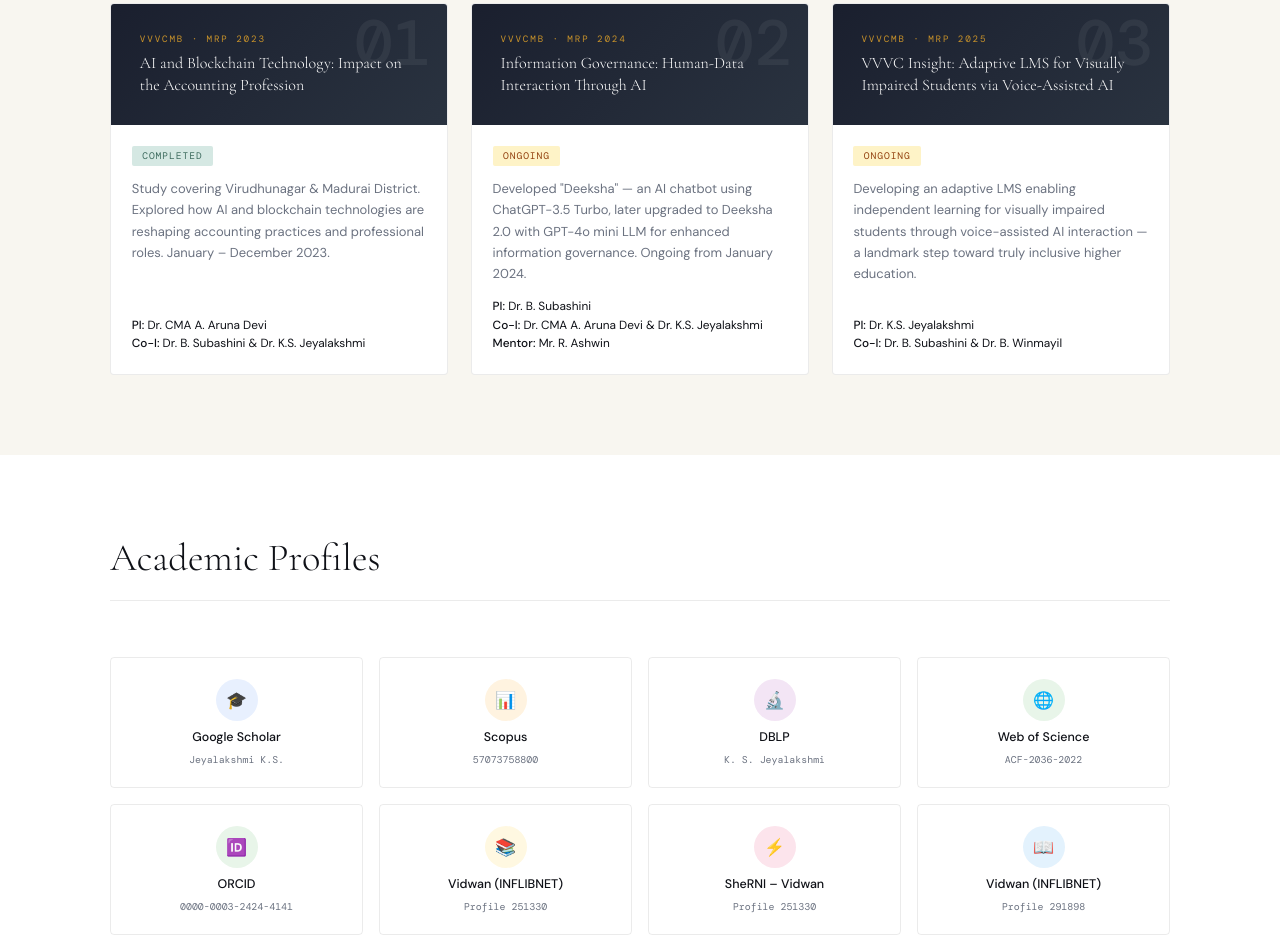
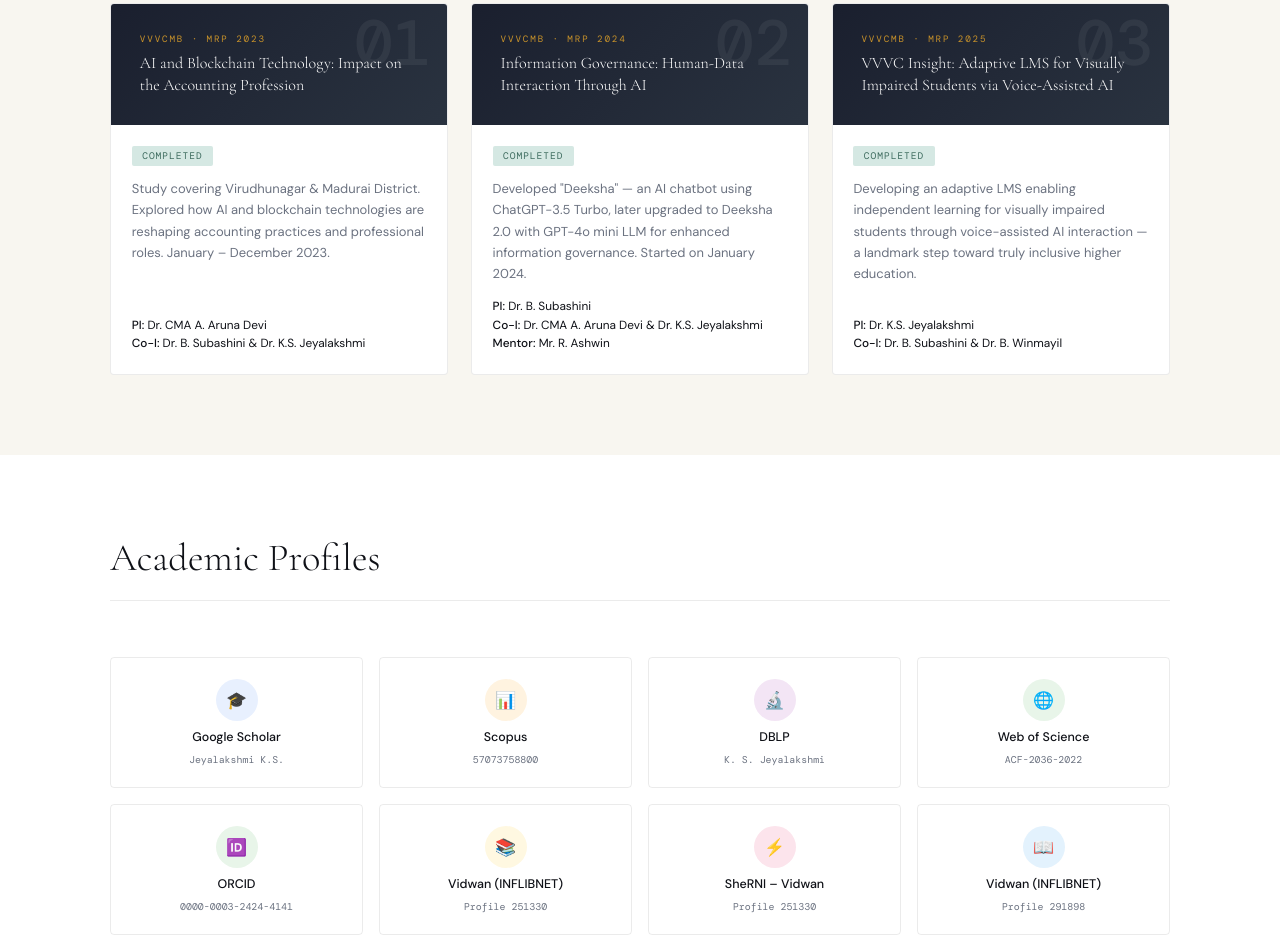
Before and after one commit to jeyal2007/jeyalakshmi, a plain HTML site: page index.html in a window 1280 px wide. Shown: the part 4741-5684 px from the top of the page. Drawn offline with nearby package versions, Linux system fonts and the light colour scheme.

Commit message:
Update index.html

```diff
--- a/index.html
+++ b/index.html
@@ -794,8 +794,8 @@ footer p { font-size: 0.72rem; color: rgba(255,255,255,0.32); }
           <div class="proj-title-mini">Information Governance: Human-Data Interaction Through AI</div>
         </div>
         <div class="proj-body">
-          <span class="proj-status ongoing">Ongoing</span>
-          <p class="proj-desc">Developed "Deeksha" — an AI chatbot using ChatGPT-3.5 Turbo, later upgraded to Deeksha 2.0 with GPT-4o mini LLM for enhanced information governance. Ongoing from January 2024.</p>
+          <span class="proj-status completed">Completed</span>
+          <p class="proj-desc">Developed "Deeksha" — an AI chatbot using ChatGPT-3.5 Turbo, later upgraded to Deeksha 2.0 with GPT-4o mini LLM for enhanced information governance. Started on January 2024.</p>
           <div class="proj-team"><strong>PI:</strong> Dr. B. Subashini<br><strong>Co-I:</strong> Dr. CMA A. Aruna Devi &amp; Dr. K.S. Jeyalakshmi<br><strong>Mentor:</strong> Mr. R. Ashwin</div>
         </div>
       </div>
@@ -806,7 +806,7 @@ footer p { font-size: 0.72rem; color: rgba(255,255,255,0.32); }
           <div class="proj-title-mini">VVVC Insight: Adaptive LMS for Visually Impaired Students via Voice-Assisted AI</div>
         </div>
         <div class="proj-body">
-          <span class="proj-status ongoing">Ongoing</span>
+          <span class="proj-status completed">Completed</span>
           <p class="proj-desc">Developing an adaptive LMS enabling independent learning for visually impaired students through voice-assisted AI interaction — a landmark step toward truly inclusive higher education.</p>
           <div class="proj-team"><strong>PI:</strong> Dr. K.S. Jeyalakshmi<br><strong>Co-I:</strong> Dr. B. Subashini &amp; Dr. B. Winmayil</div>
         </div>
```
